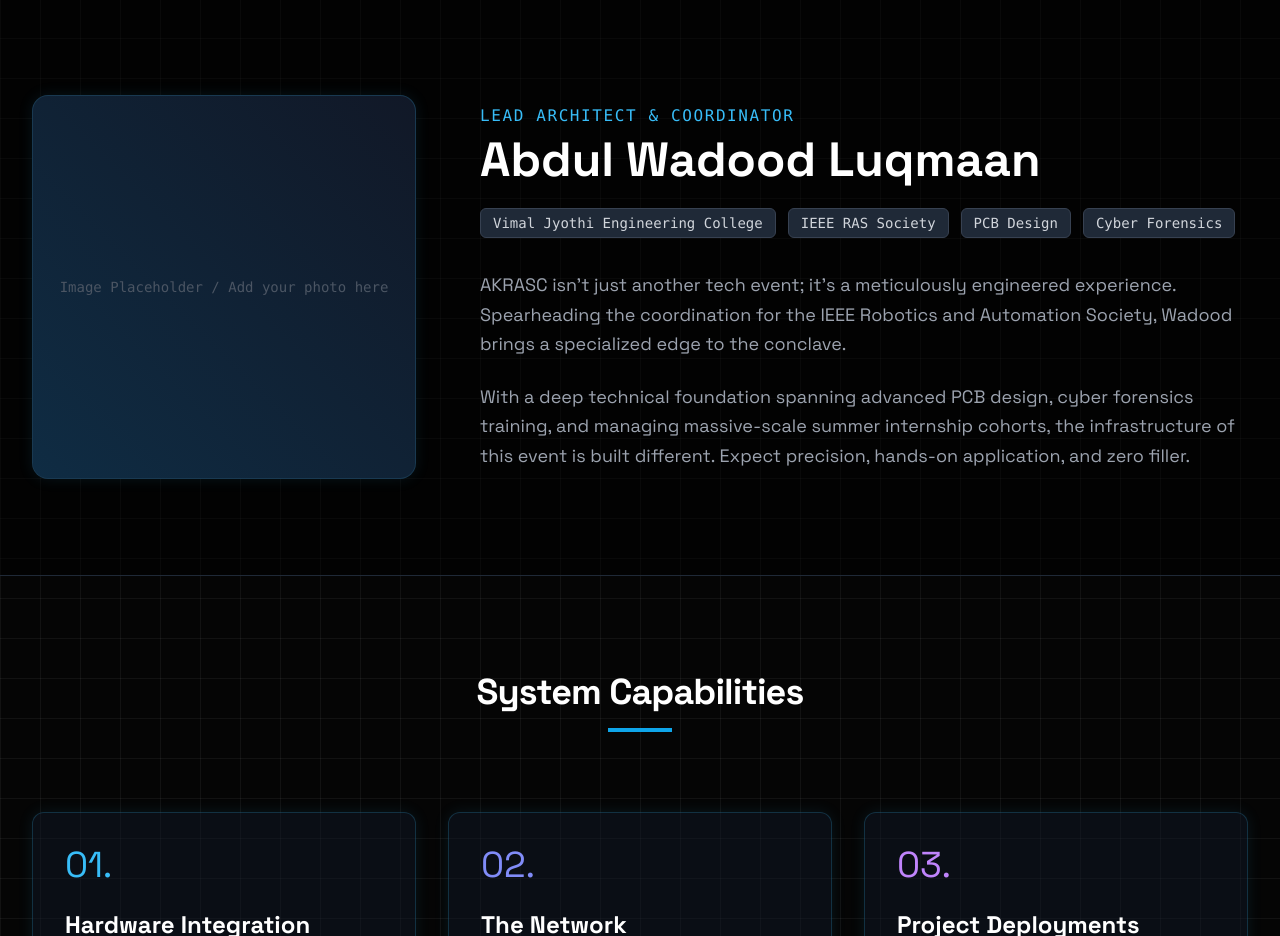
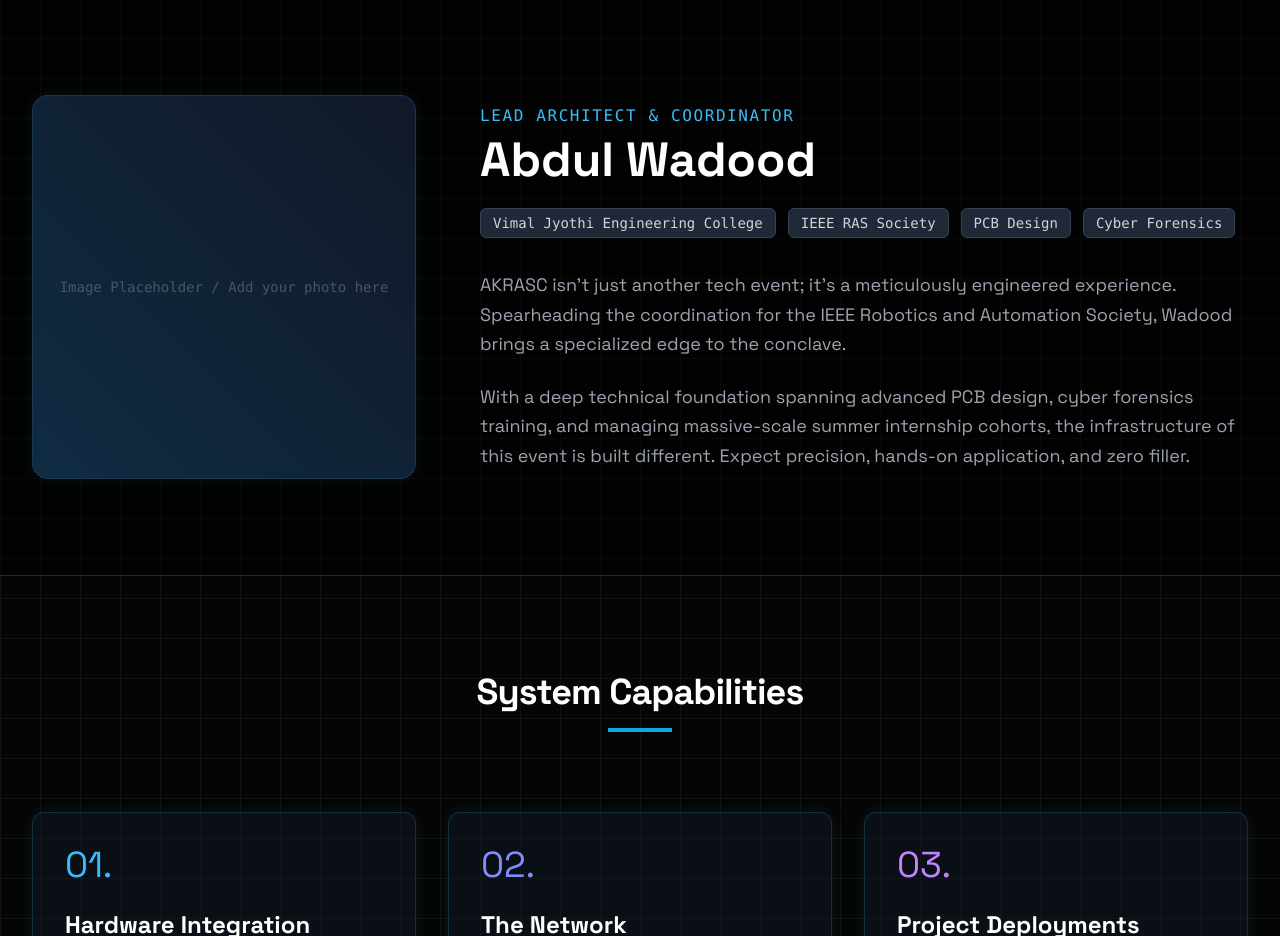
Before and after one commit to Cora-1/IEEE-AKRASC, a plain HTML site: page index.html in a window 1280 px wide. Shown: the part 802-1738 px from the top of the page. Drawn offline with nearby package versions, Linux system fonts and the light colour scheme.

Commit message:
Update name in index.html header

```diff
--- a/index.html
+++ b/index.html
@@ -76,7 +76,7 @@
                 </div>
                 <div class="md:w-2/3">
                     <h2 class="text-sky-400 font-mono tracking-widest uppercase mb-2">Lead Architect & Coordinator</h2>
-                    <h3 class="text-4xl md:text-5xl font-bold text-white mb-6">Abdul Wadood Luqmaan</h3>
+                    <h3 class="text-4xl md:text-5xl font-bold text-white mb-6">Abdul Wadood</h3>
 
                     <div class="flex flex-wrap gap-3 mb-8">
                         <span class="px-3 py-1 bg-gray-800 border border-gray-700 rounded-md text-sm font-mono text-gray-300">Vimal Jyothi Engineering College</span>
```
